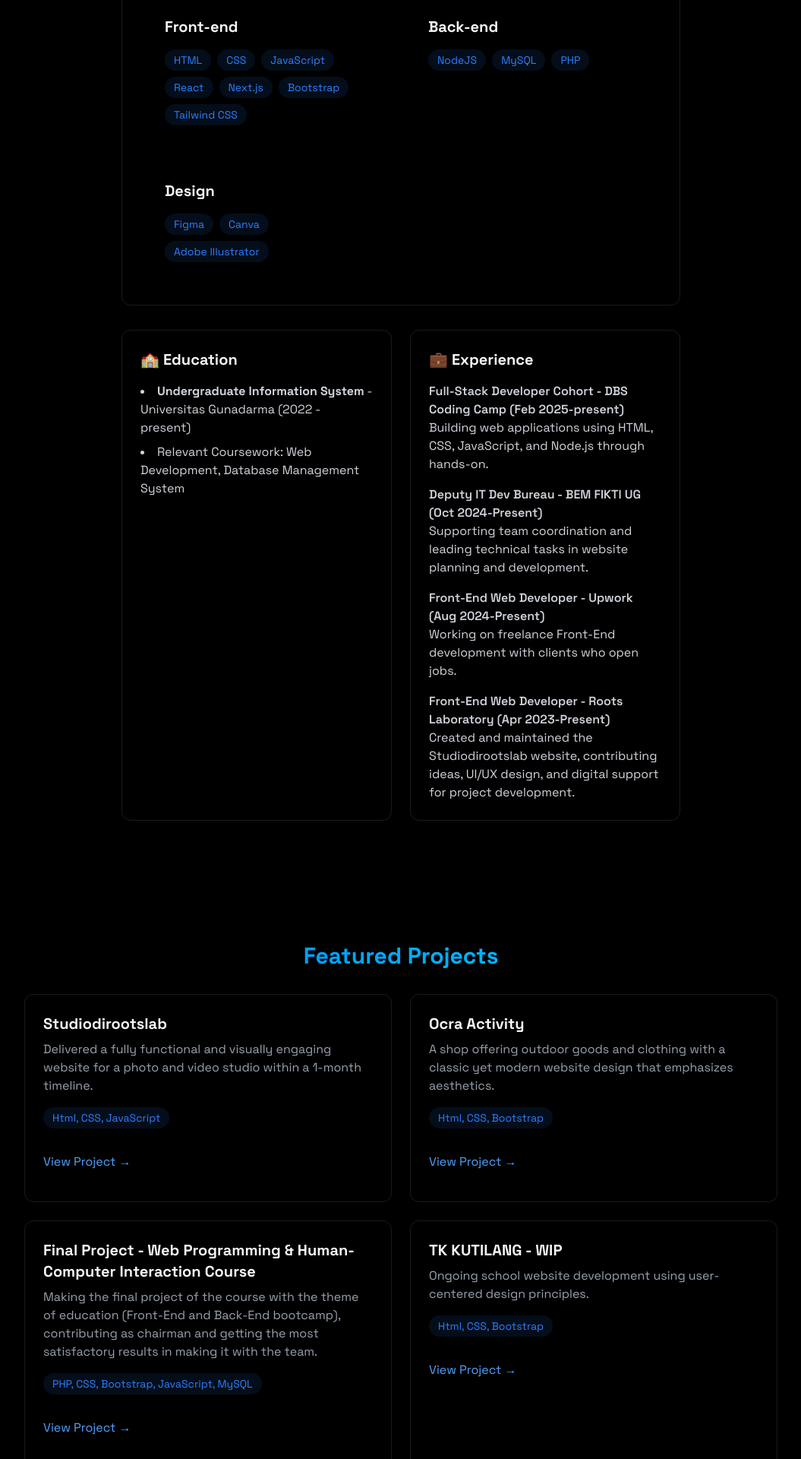
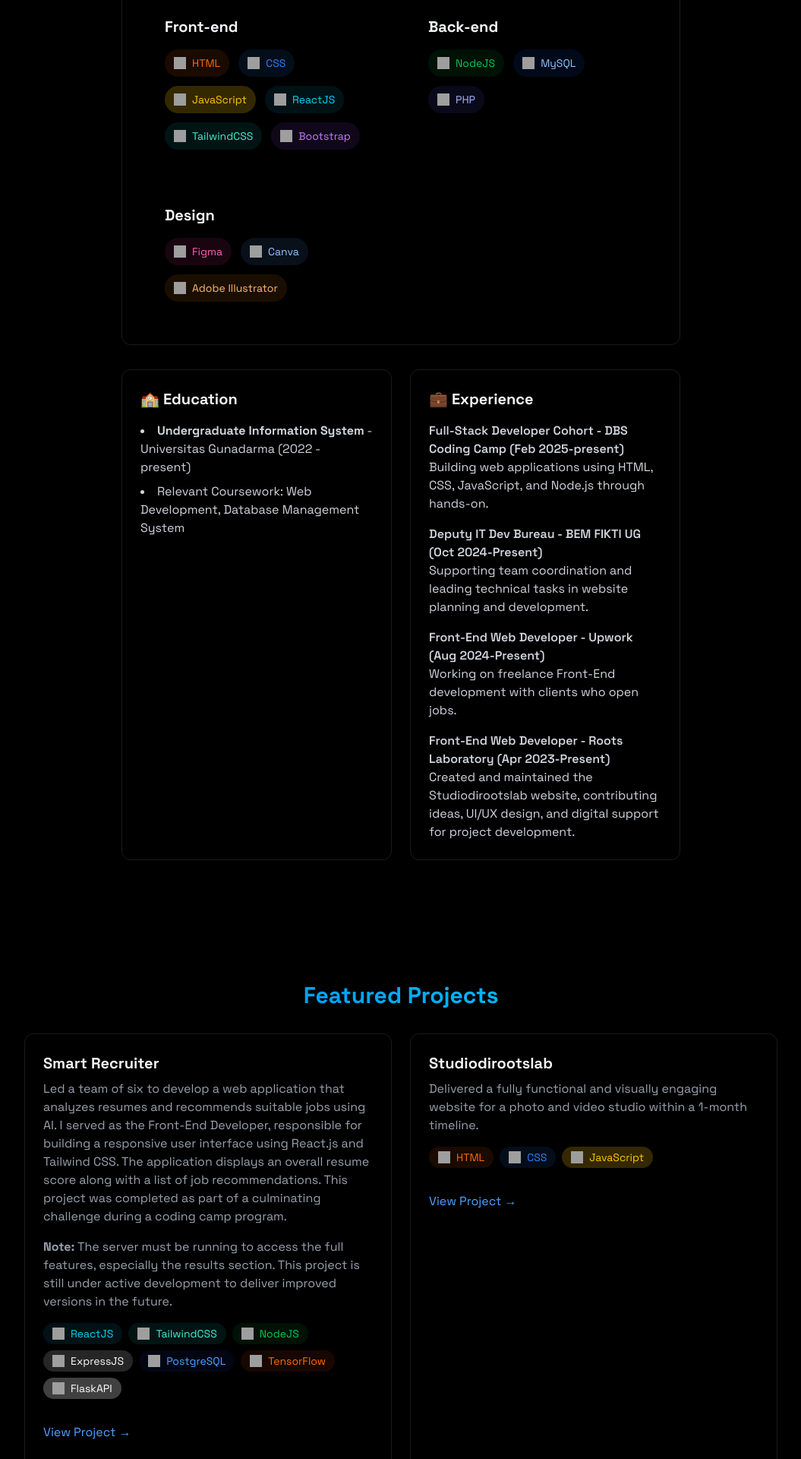
Before and after one commit to ryankalansi/ryan-portfolio, a React (Vite) app: page / in a window 1280 px wide. Shown: the part 1080-3000 px from the top of the page at 76% size, without its empty margins (112-1167 px from the left). Built offline with nearby package versions, Linux system fonts and the light colour scheme; grey boxes are pictures that could not be loaded.

Commit message:
update ui tech icons and name

```diff
--- a/src/components/sections/About.jsx
+++ b/src/components/sections/About.jsx
@@ -2,17 +2,73 @@ import { RevealOnScroll } from "../RevealOnScroll";
 
 export const About = () => {
   const frontendSkills = [
-    "HTML",
-    "CSS",
-    "JavaScript",
-    "React",
-    "Next.js",
-    "Bootstrap",
-    "Tailwind CSS",
+    {
+      name: "HTML",
+      icon: "https://cdn.jsdelivr.net/gh/devicons/devicon/icons/html5/html5-original.svg",
+      bg: "bg-orange-500/10 text-orange-500 hover:bg-orange-500/20 hover:shadow-md cursor-pointer",
+    },
+    {
+      name: "CSS",
+      icon: "https://cdn.jsdelivr.net/gh/devicons/devicon/icons/css3/css3-original.svg",
+      bg: "bg-blue-500/10 text-blue-500 hover:bg-blue-500/20 hover:shadow-md cursor-pointer",
+    },
+    {
+      name: "JavaScript",
+      icon: "https://cdn.jsdelivr.net/gh/devicons/devicon/icons/javascript/javascript-original.svg",
+      bg: "bg-yellow-400/20 text-yellow-400 hover:bg-yellow-400/30 hover:shadow-md cursor-pointer",
+    },
+    {
+      name: "ReactJS",
+      icon: "https://cdn.jsdelivr.net/gh/devicons/devicon/icons/react/react-original.svg",
+      bg: "bg-cyan-500/10 text-cyan-400 hover:bg-cyan-500/20 hover:shadow-md cursor-pointer",
+    },
+    {
+      name: "TailwindCSS",
+      icon: "https://cdn.jsdelivr.net/gh/devicons/devicon/icons/tailwindcss/tailwindcss-original.svg",
+      bg: "bg-teal-400/10 text-teal-300 hover:bg-teal-400/20 hover:shadow-md cursor-pointer",
+    },
+    {
+      name: "Bootstrap",
+      icon: "https://cdn.jsdelivr.net/gh/devicons/devicon/icons/bootstrap/bootstrap-original.svg",
+      bg: "bg-purple-500/10 text-purple-400 hover:bg-purple-500/20 hover:shadow-md cursor-pointer",
+    },
   ];
 
-  const backendSkills = ["NodeJS", "MySQL", "PHP"];
-  const designSkills = ["Figma", "Canva", "Adobe Illustrator"];
+  const backendSkills = [
+    {
+      name: "NodeJS",
+      icon: "https://cdn.jsdelivr.net/gh/devicons/devicon/icons/nodejs/nodejs-original.svg",
+      bg: "bg-green-600/10 text-green-500 hover:bg-green-600/20 hover:shadow-md cursor-pointer",
+    },
+    {
+      name: "MySQL",
+      icon: "https://cdn.jsdelivr.net/gh/devicons/devicon/icons/mysql/mysql-original.svg",
+      bg: "bg-blue-600/10 text-blue-300 hover:bg-blue-600/20 hover:shadow-md cursor-pointer",
+    },
+    {
+      name: "PHP",
+      icon: "https://cdn.jsdelivr.net/gh/devicons/devicon/icons/php/php-original.svg",
+      bg: "bg-indigo-500/10 text-indigo-300 hover:bg-indigo-500/20 hover:shadow-md cursor-pointer",
+    },
+  ];
+
+  const designSkills = [
+    {
+      name: "Figma",
+      icon: "https://cdn.jsdelivr.net/gh/devicons/devicon/icons/figma/figma-original.svg",
+      bg: "bg-pink-500/10 text-pink-400 hover:bg-pink-500/20 hover:shadow-md cursor-pointer",
+    },
+    {
+      name: "Canva",
+      icon: "https://cdn.jsdelivr.net/gh/devicons/devicon/icons/canva/canva-original.svg",
+      bg: "bg-blue-400/10 text-blue-300 hover:bg-blue-400/20 hover:shadow-md cursor-pointer",
+    },
+    {
+      name: "Adobe Illustrator",
+      icon: "https://cdn.jsdelivr.net/gh/devicons/devicon/icons/illustrator/illustrator-plain.svg",
+      bg: "bg-orange-400/10 text-orange-300 hover:bg-orange-400/20 hover:shadow-md cursor-pointer",
+    },
+  ];
 
   return (
     <section
@@ -36,39 +92,56 @@ export const About = () => {
             <div className="grid grid-cols-1 md:grid-cols-2 gap-6">
               <div className="rounded-xl p-6 hover:-translate-y-1 transition-all">
                 <h3 className="text-xl font-bold mb-4">Front-end</h3>
-                <div className="flex flex-wrap gap-2">
+                <div className="flex flex-wrap gap-3">
                   {frontendSkills.map((tech, key) => (
                     <span
                       key={key}
-                      className="bg-blue-500/10 text-blue-500 py-1 px-3 rounded-full text-sm hover:bg-blue-500/20 hover:shadow-[0_2px_8px_rgba(59,130,2246,0.2)] transition"
+                      className={`flex items-center gap-2 py-2 px-3 rounded-full text-sm transition-all ${tech.bg}`}
                     >
-                      {tech}
+                      <img
+                        src={tech.icon}
+                        alt={tech.name}
+                        className="w-4 h-4"
+                      />
+                      {tech.name}
                     </span>
                   ))}
                 </div>
               </div>
+
               <div className="rounded-xl p-6 hover:-translate-y-1 transition-all">
                 <h3 className="text-xl font-bold mb-4">Back-end</h3>
-                <div className="flex flex-wrap gap-2">
+                <div className="flex flex-wrap gap-3">
                   {backendSkills.map((tech, key) => (
                     <span
                       key={key}
-                      className="bg-blue-500/10 text-blue-500 py-1 px-3 rounded-full text-sm hover:bg-blue-500/20 hover:shadow-[0_2px_8px_rgba(59,130,2246,0.2)] transition"
+                      className={`flex items-center gap-2 py-2 px-3 rounded-full text-sm transition-all ${tech.bg}`}
                     >
-                      {tech}
+                      <img
+                        src={tech.icon}
+                        alt={tech.name}
+                        className="w-4 h-4"
+                      />
+                      {tech.name}
                     </span>
                   ))}
                 </div>
               </div>
+
               <div className="rounded-xl p-6 hover:-translate-y-1 transition-all">
                 <h3 className="text-xl font-bold mb-4">Design</h3>
-                <div className="flex flex-wrap gap-2">
+                <div className="flex flex-wrap gap-3">
                   {designSkills.map((tech, key) => (
                     <span
                       key={key}
-                      className="bg-blue-500/10 text-blue-500 py-1 px-3 rounded-full text-sm hover:bg-blue-500/20 hover:shadow-[0_2px_8px_rgba(59,130,2246,0.2)] transition"
+                      className={`flex items-center gap-2 py-2 px-3 rounded-full text-sm transition-all ${tech.bg}`}
                     >
-                      {tech}
+                      <img
+                        src={tech.icon}
+                        alt={tech.name}
+                        className="w-4 h-4"
+                      />
+                      {tech.name}
                     </span>
                   ))}
                 </div>
--- a/src/components/sections/Projects.jsx
+++ b/src/components/sections/Projects.jsx
@@ -1,4 +1,137 @@
 import { RevealOnScroll } from "../RevealOnScroll";
+
+const techStack = [
+  {
+    name: "HTML",
+    icon: "https://cdn.jsdelivr.net/gh/devicons/devicon/icons/html5/html5-original.svg",
+    bg: "bg-orange-500/10 text-orange-500 hover:bg-orange-500/20 hover:shadow-md cursor-pointer",
+  },
+  {
+    name: "CSS",
+    icon: "https://cdn.jsdelivr.net/gh/devicons/devicon/icons/css3/css3-original.svg",
+    bg: "bg-blue-500/10 text-blue-500 hover:bg-blue-500/20 hover:shadow-md cursor-pointer",
+  },
+  {
+    name: "JavaScript",
+    icon: "https://cdn.jsdelivr.net/gh/devicons/devicon/icons/javascript/javascript-original.svg",
+    bg: "bg-yellow-400/20 text-yellow-400 hover:bg-yellow-400/30 hover:shadow-md cursor-pointer",
+  },
+  {
+    name: "Bootstrap",
+    icon: "https://cdn.jsdelivr.net/gh/devicons/devicon/icons/bootstrap/bootstrap-original.svg",
+    bg: "bg-purple-500/10 text-purple-400 hover:bg-purple-500/20 hover:shadow-md cursor-pointer",
+  },
+  {
+    name: "ReactJS",
+    icon: "https://cdn.jsdelivr.net/gh/devicons/devicon/icons/react/react-original.svg",
+    bg: "bg-cyan-500/10 text-cyan-400 hover:bg-cyan-500/20 hover:shadow-md cursor-pointer",
+  },
+  {
+    name: "TailwindCSS",
+    icon: "https://cdn.jsdelivr.net/gh/devicons/devicon/icons/tailwindcss/tailwindcss-original.svg",
+    bg: "bg-teal-400/10 text-teal-300 hover:bg-teal-400/20 hover:shadow-md cursor-pointer",
+  },
+  {
+    name: "NodeJS",
+    icon: "https://cdn.jsdelivr.net/gh/devicons/devicon/icons/nodejs/nodejs-original.svg",
+    bg: "bg-green-600/10 text-green-500 hover:bg-green-600/20 hover:shadow-md cursor-pointer",
+  },
+  {
+    name: "MySQL",
+    icon: "https://cdn.jsdelivr.net/gh/devicons/devicon/icons/mysql/mysql-original.svg",
+    bg: "bg-blue-600/10 text-blue-300 hover:bg-blue-600/20 hover:shadow-md cursor-pointer",
+  },
+  {
+    name: "PHP",
+    icon: "https://cdn.jsdelivr.net/gh/devicons/devicon/icons/php/php-original.svg",
+    bg: "bg-indigo-500/10 text-indigo-300 hover:bg-indigo-500/20 hover:shadow-md cursor-pointer",
+  },
+  {
+    name: "ExpressJS",
+    icon: "https://cdn.jsdelivr.net/gh/devicons/devicon/icons/express/express-original.svg",
+    bg: "bg-neutral-800 text-white hover:bg-neutral-700 hover:shadow-md cursor-pointer",
+  },
+  {
+    name: "PostgreSQL",
+    icon: "https://cdn.jsdelivr.net/gh/devicons/devicon/icons/postgresql/postgresql-original.svg",
+    bg: "bg-blue-800/10 text-blue-400 hover:bg-blue-800/20 hover:shadow-md cursor-pointer",
+  },
+  {
+    name: "TensorFlow",
+    icon: "https://cdn.jsdelivr.net/gh/devicons/devicon/icons/tensorflow/tensorflow-original.svg",
+    bg: "bg-orange-600/10 text-orange-500 hover:bg-orange-600/20 hover:shadow-md cursor-pointer",
+  },
+  {
+    name: "FlaskAPI",
+    icon: "https://cdn.jsdelivr.net/gh/devicons/devicon/icons/flask/flask-original.svg",
+    bg: "bg-neutral-700 text-white hover:bg-neutral-600 hover:shadow-md cursor-pointer",
+  },
+  {
+    name: "Adobe Illustrator",
+    icon: "https://cdn.jsdelivr.net/gh/devicons/devicon/icons/illustrator/illustrator-plain.svg",
+    bg: "bg-orange-400/10 text-orange-300 hover:bg-orange-400/20 hover:shadow-md cursor-pointer",
+  },
+];
+
+const getTechData = (names) =>
+  names
+    .map((name) => techStack.find((item) => item.name === name))
+    .filter(Boolean);
+
+const projects = [
+  {
+    title: "Smart Recruiter",
+    description:
+      "Led a team of six to develop a web application that analyzes resumes and recommends suitable jobs using AI. I served as the Front-End Developer, responsible for building a responsive user interface using React.js and Tailwind CSS. The application displays an overall resume score along with a list of job recommendations. This project was completed as part of a culminating challenge during a coding camp program.",
+    note: "The server must be running to access the full features, especially the results section. This project is still under active development to deliver improved versions in the future.",
+    tech: [
+      "ReactJS",
+      "TailwindCSS",
+      "NodeJS",
+      "ExpressJS",
+      "PostgreSQL",
+      "TensorFlow",
+      "FlaskAPI",
+    ],
+    link: "https://studiodirootslab.com/",
+  },
+  {
+    title: "Studiodirootslab",
+    description:
+      "Delivered a fully functional and visually engaging website for a photo and video studio within a 1-month timeline.",
+    tech: ["HTML", "CSS", "JavaScript"],
+    link: "https://studiodirootslab.com/",
+  },
+  {
+    title: "Ocra Activity",
+    description:
+      "A shop offering outdoor goods and clothing with a classic yet modern website design that emphasizes aesthetics.",
+    tech: ["HTML", "CSS", "Bootstrap"],
+    link: "https://ocraactivity.com/",
+  },
+  {
+    title:
+      "Final Project - Web Programming & Human-Computer Interaction Course",
+    description:
+      "Making the final project of the course with the theme of education (Front-End and Back-End bootcamp), contributing as chairman and getting the most satisfactory results in making it with the team.",
+    tech: ["PHP", "CSS", "Bootstrap", "JavaScript", "MySQL"],
+    link: "http://kelompok1pbw.infinityfreeapp.com",
+  },
+  {
+    title: "TK KUTILANG - WIP",
+    description:
+      "Ongoing school website development using user-centered design principles.",
+    tech: ["HTML", "CSS", "Bootstrap"],
+    link: "https://ryankalansi.github.io/kutilang1/",
+  },
+  {
+    title: "Logo Design - Yakosei",
+    description:
+      "Logo design for coffee brand 'Yakosei' with a nocturnal theme.",
+    tech: ["Adobe Illustrator"],
+    link: "https://www.instagram.com/yakosei.id?utm_source=ig_web_button_share_sheet&igsh=ZDNlZDc0MzIxNw==",
+  },
+];
 
 export const Projects = () => {
   return (
@@ -8,147 +141,47 @@ export const Projects = () => {
     >
       <RevealOnScroll>
         <div className="max-w-5xl mx-auto px-4">
-          <h2 className="text-3xl font-bold mb-8 bg-gradient-to-r from-blue-500 to-cyan-400  bg-clip-text text-transparent text-center">
+          <h2 className="text-3xl font-bold mb-8 bg-gradient-to-r from-blue-500 to-cyan-400 bg-clip-text text-transparent text-center">
             Featured Projects
           </h2>
           <div className="grid grid-cols-1 md:grid-cols-2 gap-6">
-            {/* Studio */}
-            <div className="p-6 rounded-xl border border-white/10 hover:-translate-y-1 hover:border-blue-500/30 hover:shadow-[0_2px_8px_rgba(59,130,246,0.4)] transition-all">
-              <h3 className="text-xl font-bold mb-2">Studiodirootslab</h3>
+            {projects.map((project, idx) => (
+              <div
+                key={idx}
+                className="p-6 rounded-xl border border-white/10 hover:-translate-y-1 hover:border-blue-500/30 hover:shadow-[0_2px_8px_rgba(59,130,246,0.4)] transition-all"
+              >
+                <h3 className="text-xl font-bold mb-2">{project.title}</h3>
+                <p className="text-gray-400 mb-4">{project.description}</p>
+                {project.note && (
                   <p className="text-gray-400 mb-4">
-                Delivered a fully functional and visually engaging website for a
-                photo and video studio within a 1-month timeline.
+                    <strong>Note:</strong> {project.note}
                   </p>
+                )}
                 <div className="flex flex-wrap gap-2 mb-4">
-                {["Html, CSS, JavaScript"].map((tech, key) => (
+                  {getTechData(project.tech).map((tech, key) => (
                     <span
                       key={key}
-                    className="bg-blue-500/10 text-blue-500 py-1 px-3 rounded-full text-sm hover:bg-blue-500/20 hover:shadow-[0_2px_8px_rgba(59,130,246,0.1)] transition-all"
+                      className={`flex items-center gap-2 py-1 px-3 rounded-full text-sm transition-all ${tech.bg}`}
                     >
-                    {tech}
+                      <img
+                        src={tech.icon}
+                        alt={tech.name}
+                        className="w-4 h-4"
+                      />
+                      {tech.name}
                     </span>
                   ))}
                 </div>
                 <div className="flex justify-between items-center">
                   <a
-                  href="https://studiodirootslab.com/"
+                    href={project.link}
                     className="text-blue-400 hover:text-blue-300 transition-colors my-4"
                   >
                     View Project →
                   </a>
                 </div>
               </div>
-
-            {/* Ocra */}
-            <div className="p-6 rounded-xl border border-white/10 hover:-translate-y-1 hover:border-blue-500/30 hover:shadow-[0_2px_8px_rgba(59,130,246,0.4)] transition-all">
-              <h3 className="text-xl font-bold mb-2">Ocra Activity </h3>
-              <p className="text-gray-400 mb-4">
-                A shop offering outdoor goods and clothing with a classic yet
-                modern website design that emphasizes aesthetics.
-              </p>
-              <div className="flex flex-wrap gap-2 mb-4">
-                {["Html, CSS, Bootstrap"].map((tech, key) => (
-                  <span
-                    key={key}
-                    className="bg-blue-500/10 text-blue-500 py-1 px-3 rounded-full text-sm hover:bg-blue-500/20 hover:shadow-[0_2px_8px_rgba(59,130,246,0.1)] transition-all"
-                  >
-                    {tech}
-                  </span>
             ))}
-              </div>
-              <div className="flex justify-between items-center">
-                <a
-                  href="https://ocraactivity.com/"
-                  className="text-blue-400 hover:text-blue-300 transition-colors my-4"
-                >
-                  View Project →
-                </a>
-              </div>
-            </div>
-
-            {/* Bootcamp */}
-            <div className="p-6 rounded-xl border border-white/10 hover:-translate-y-1 hover:border-blue-500/30 hover:shadow-[0_2px_8px_rgba(59,130,246,0.4)] transition-all">
-              <h3 className="text-xl font-bold mb-2">
-                Final Project - Web Programming & Human-Computer Interaction
-                Course
-              </h3>
-              <p className="text-gray-400 mb-4">
-                Making the final project of the course with the theme of
-                education (Front-End and Back-End bootcamp), contributing as
-                chairman and getting the most satisfactory results in making it
-                with the team.
-              </p>
-              <div className="flex flex-wrap gap-2 mb-4">
-                {["PHP, CSS, Bootstrap, JavaScript, MySQL"].map((tech, key) => (
-                  <span
-                    key={key}
-                    className="bg-blue-500/10 text-blue-500 py-1 px-3 rounded-full text-sm hover:bg-blue-500/20 hover:shadow-[0_2px_8px_rgba(59,130,246,0.1)] transition-all"
-                  >
-                    {tech}
-                  </span>
-                ))}
-              </div>
-              <div className="flex justify-between items-center">
-                <a
-                  href="http://kelompok1pbw.infinityfreeapp.com"
-                  className="text-blue-400 hover:text-blue-300 transition-colors my-4"
-                >
-                  View Project →
-                </a>
-              </div>
-            </div>
-
-            {/* Kutilang */}
-            <div className="p-6 rounded-xl border border-white/10 hover:-translate-y-1 hover:border-blue-500/30 hover:shadow-[0_2px_8px_rgba(59,130,246,0.4)] transition-all">
-              <h3 className="text-xl font-bold mb-2">TK KUTILANG - WIP</h3>
-              <p className="text-gray-400 mb-4">
-                Ongoing school website development using user-centered design
-                principles.
-              </p>
-              <div className="flex flex-wrap gap-2 mb-4">
-                {["Html, CSS, Bootstrap"].map((tech, key) => (
-                  <span
-                    key={key}
-                    className="bg-blue-500/10 text-blue-500 py-1 px-3 rounded-full text-sm hover:bg-blue-500/20 hover:shadow-[0_2px_8px_rgba(59,130,246,0.1)] transition-all"
-                  >
-                    {tech}
-                  </span>
-                ))}
-              </div>
-              <div className="flex justify-between items-center">
-                <a
-                  href="https://ryankalansi.github.io/kutilang1/"
-                  className="text-blue-400 hover:text-blue-300 transition-colors my-4"
-                >
-                  View Project →
-                </a>
-              </div>
-            </div>
-
-            <div className="p-6 rounded-xl border border-white/10 hover:-translate-y-1 hover:border-blue-500/30 hover:shadow-[0_2px_8px_rgba(59,130,246,0.4)] transition-all">
-              <h3 className="text-xl font-bold mb-2">Logo Design - Yakosei</h3>
-              <p className="text-gray-400 mb-4">
-                Logo design for coffee brand "Yakosei" with a nocturnal theme
-              </p>
-              <div className="flex flex-wrap gap-2 mb-4">
-                {["Adobe Illustrator"].map((tech, key) => (
-                  <span
-                    key={key}
-                    className="bg-blue-500/10 text-blue-500 py-1 px-3 rounded-full text-sm hover:bg-blue-500/20 hover:shadow-[0_2px_8px_rgba(59,130,246,0.1)] transition-all"
-                  >
-                    {tech}
-                  </span>
-                ))}
-              </div>
-              <div className="flex justify-between items-center">
-                <a
-                  href="https://www.instagram.com/yakosei.id?utm_source=ig_web_button_share_sheet&igsh=ZDNlZDc0MzIxNw=="
-                  className="text-blue-400 hover:text-blue-300 transition-colors my-4"
-                >
-                  View Project →
-                </a>
-              </div>
-            </div>
           </div>
         </div>
       </RevealOnScroll>
--- a/vite.config.js
+++ b/vite.config.js
@@ -5,4 +5,7 @@ import tailwindcss from "@tailwindcss/vite";
 // https://vite.dev/config/
 export default defineConfig({
   plugins: [react(), tailwindcss()],
+  server: {
+    port: 5150,
+  },
 });
```
Lines whose indentation alone changed are shown as unchanged.
